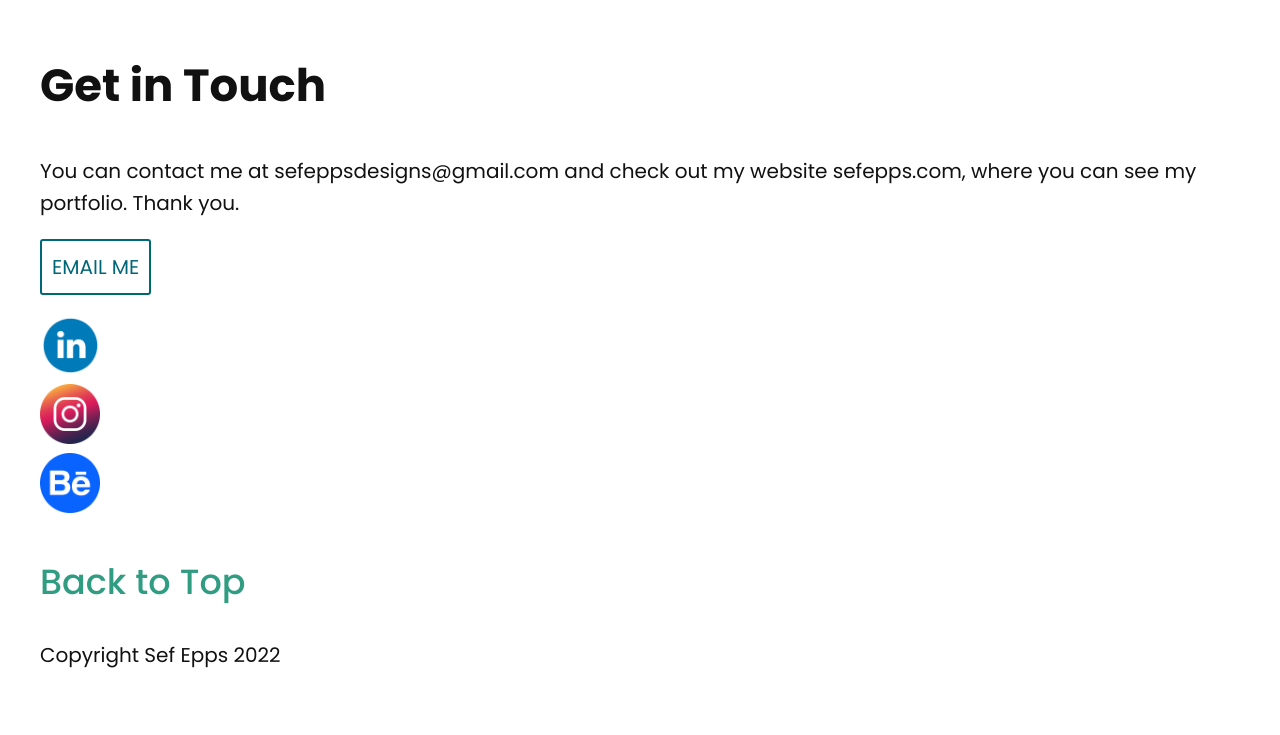
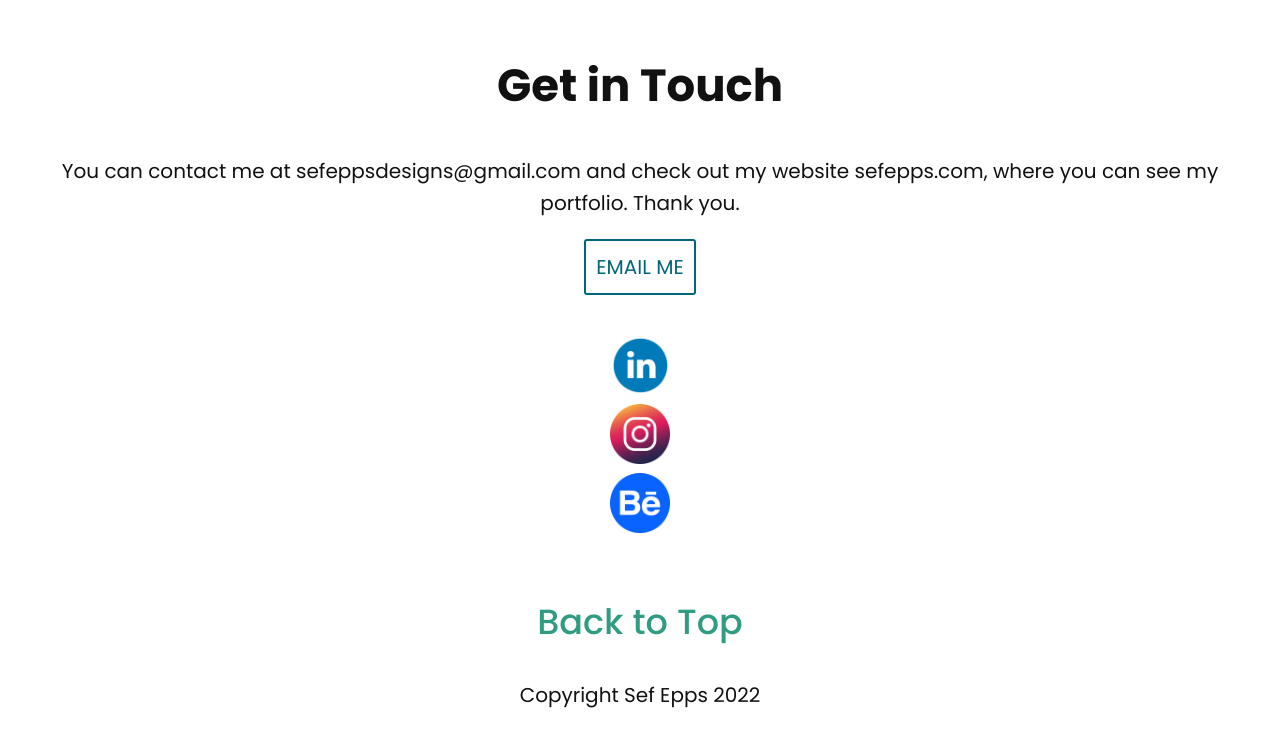
Before and after one commit to jfepps0/portfolio-website, a plain HTML site: page about.html in a window 1280 px wide. Shown: the part 2287-3022 px from the top of the page. Before the commit the page ends 2982 px from the top, so only its background shows below. Drawn offline with nearby package versions, Linux system fonts and the light colour scheme.

Commit message:
Centered Icons
If applied, this commit will center the footer.

```diff
--- a/about.html
+++ b/about.html
@@ -99,7 +99,7 @@
           can see my portfolio. Thank you.</p>
           <div>
             <a href="mailto:sefeppsdesigns@gmail.com" class="button contact">Email me</a>
-
+              <p>
                 <div id="links">
                     <p>
                       <a href="https://www.linkedin.com/in/sefepps" target="LinkedIn">
@@ -113,6 +113,7 @@
                       </a>
                     </p>
                 </div>
+              </p>
           <div>
       </div>
       <div>
--- a/css/style.css
+++ b/css/style.css
@@ -132,7 +132,8 @@ selector {
   .row {
     margin: 25px 0;
   }
-  #work .row { padding-bottom: 25px; border-bottom: 1px solid #4a4a4a; }
+  #work .row { padding-bottom: 25px; border-bottom: 1px solid #4a4a4a;
+  }
   #hero h1 {
     color: #ffffff;
     text-align: center;
@@ -169,6 +170,7 @@ selector {
     padding-top: 0px;
   }
   #links {
+    display: inline-block;
     max-width: 10%;
   }
   #hero span {
@@ -192,6 +194,9 @@ selector {
     display: block;
     padding: 10px 0;
     border-top: 1px solid rgba(189, 139, 32, 0.5);
+  }
+  #contact {
+    text-align: center;
   }
 /* ==============================
 Medium devices (640px and larger)
```
Also changed, not shown: index.html (+2 -1 lines). Lines whose indentation alone changed are shown as unchanged.
